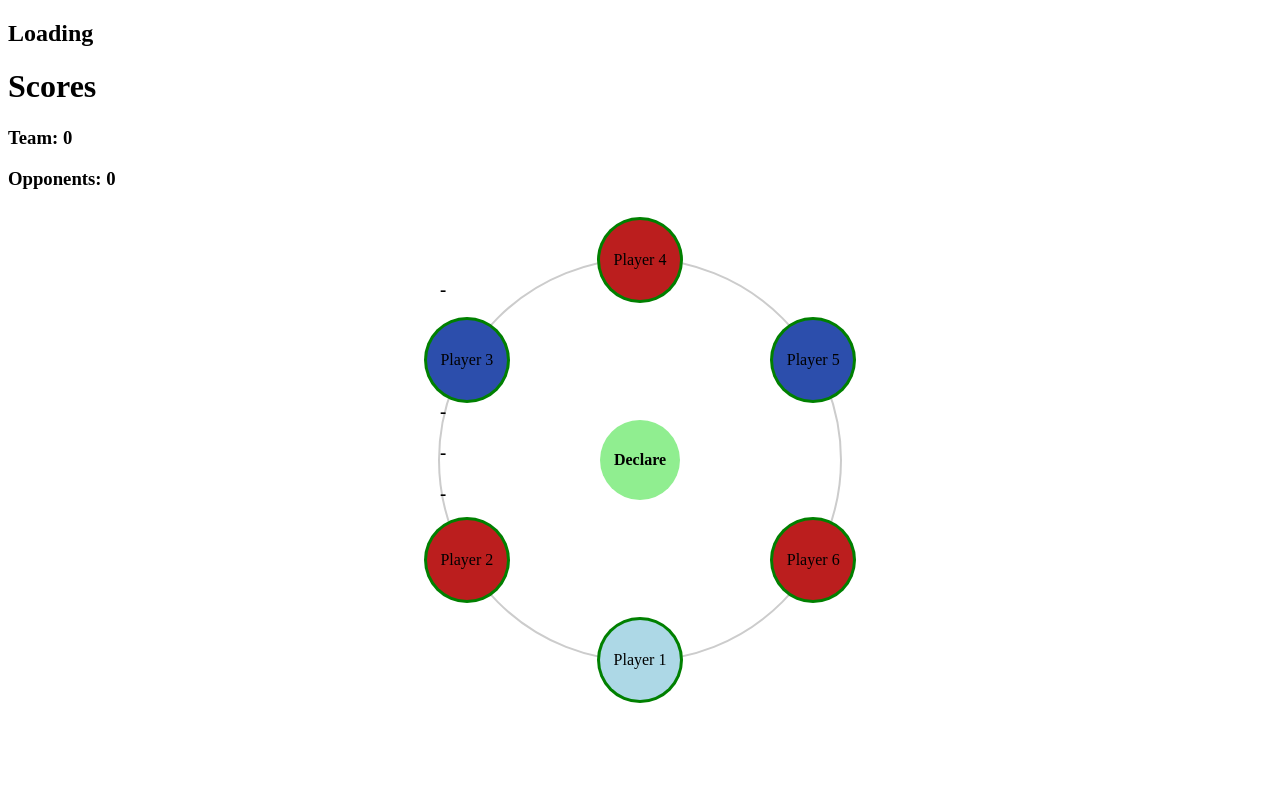
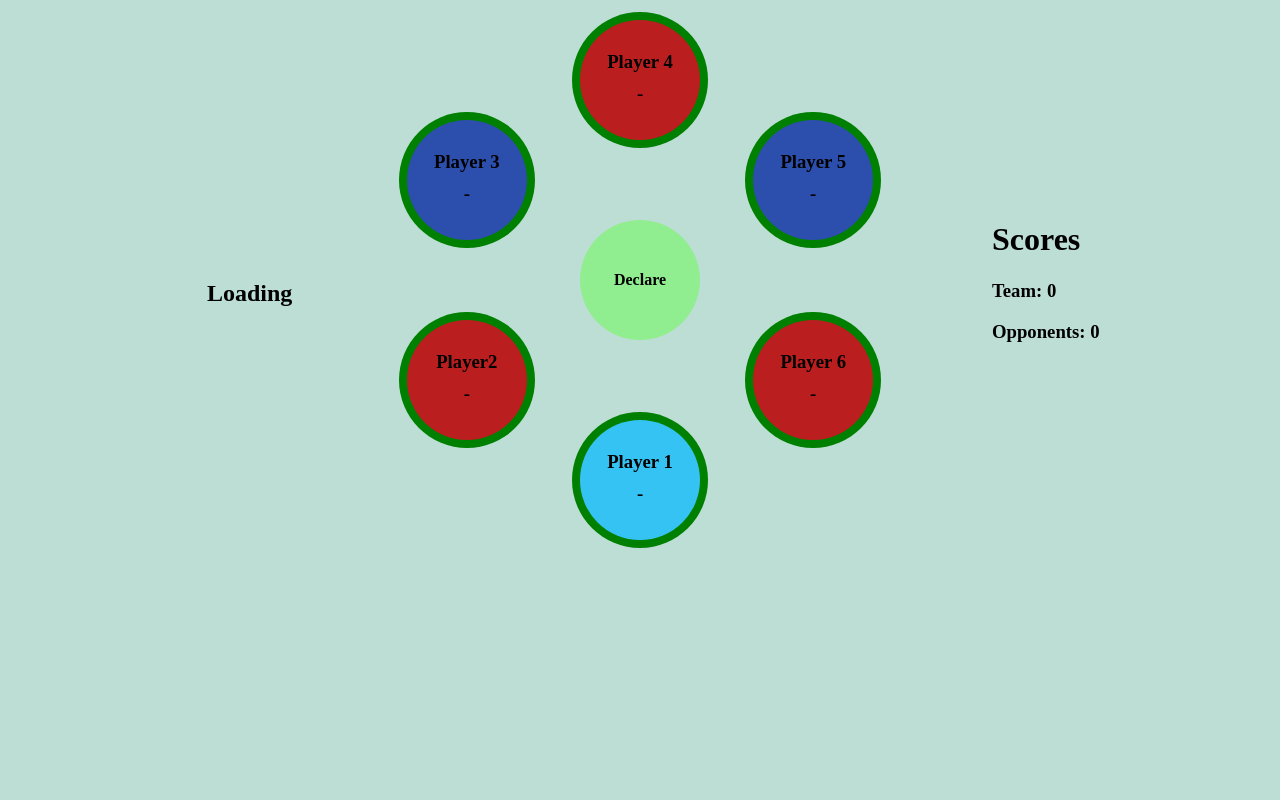
Before and after one commit to liamcolangelo/fish, a Flask app: page /game in a window 1280 px wide. Run offline with Flask 3, Linux system fonts and the light colour scheme; data that the repository does not hold is empty.

Commit message:
Screens look significantly nicer

```diff
--- a/static/game.css
+++ b/static/game.css
@@ -1,19 +1,65 @@
 /* Look up css animations later */
 
+html {
+    background-color: #bdded5;
+}
+
+body {
+    margin: 0;
+    height: 100vh;
+    width: 100vw;
+}
+
+#last-move {
+    position: absolute;
+    margin: 0;
+    height: 10vh;
+    width: 25vw;
+    top: 35vh;
+    left: 7vw;
+    text-align: center;
+}
+
+#scores-div {
+    position: absolute;
+    margin: 0;
+    top: 25vh;
+    height: 50vh;
+    width: 20vw;
+    left: calc(90% - 12.5vw);
+}
+
+#half-suit-choices {
+    position: absolute;
+    height: 10vh;
+    width: 100vw;
+    top: 25vh;
+    text-align: center;
+}
+
+#half-suits-dropdown {
+    margin: auto;
+    height: 100%;
+    width: 25%;
+    margin-top: 0;
+    margin-bottom: 0;
+    font-size: 200%;
+}
+
 #circle-container {
-    position: relative;
-    width: 400px;  /* Diameter of the circle */
-    height: 400px; /* Diameter of the circle */
+    position: absolute;
+    width: 50vh;  /* Diameter of the circle */
+    height: 50vh; /* Diameter of the circle */
     border-radius: 50%;
     margin: 0 auto;
-    border: 2px solid #ccc; /* Optional: to visualize the circle */
-    top: 50px;
+    top: 10vh;
+    left: calc(50% - 25vh);
 }
 
 .player {
     position: absolute;
-    width: 80px;
-    height: 80px;
+    width: 15vh;
+    height: 15vh;
     border-radius: 50%;
     display: flex;
     align-items: center;
@@ -22,18 +68,29 @@
     text-align: center;
 }
 
+.player-name {
+    position: absolute;
+    top: 1.5vh;
+    height: 2vh;
+}
+
+.hand-size {
+    position: absolute;
+    top: 5.5vh;
+}
+
 #declare {
     position: absolute;
-    width: 80px;
-    height: 80px;
+    width: 15vh;
+    height: 15vh;
     border-radius: 50%;
     display: flex;
     align-items: center;
     justify-content: center;
     transform-origin: center center;
     text-align: center;
-    top: calc(50% - 40px);
-    left: calc(50% - 40px);
+    top: calc(50% - 7.5vh);
+    left: calc(50% - 7.5vh);
     background-color: lightgreen;
     color: black;
     font-size: 50%;
@@ -49,45 +106,45 @@
 }
 
 .self {
-    background-color: lightblue;
+    background-color: rgb(53, 195, 243);
 }
 
 /* Position players in a circle */
-#player1 {
-    top: calc(100% - 40px);
-    left: calc(50% - 40px);
+#player-div1 {
+    top: calc(100% - 7.5vh);
+    left: calc(50% - 7.5vh);
 }
 
-#player2 {
-    top: calc(75% - 40px);
-    left: calc(6.7% - 40px);
+#player-div2 {
+    top: calc(75% - 7.5vh);
+    left: calc(6.7% - 7.5vh);
 }
 
-#player3 {
-    top: calc(25% - 40px);
-    left: calc(6.7% - 40px);
+#player-div3 {
+    top: calc(25% - 7.5vh);
+    left: calc(6.7% - 7.5vh);
 }
 
-#player4 {
-    top: calc(0% - 40px);
-    left: calc(50% - 40px);
+#player-div4 {
+    top: calc(0% - 7.5vh);
+    left: calc(50% - 7.5vh);
 }
 
-#player5 {
-    top: calc(25% - 40px);
-    left: calc(93.3% - 40px);
+#player-div5 {
+    top: calc(25% - 7.5vh);
+    left: calc(93.3% - 7.5vh);
     background-color: rgb(44, 78, 172);
 }
 
-#player6 {
-    top: calc(75% - 40px);
-    left: calc(93.3% - 40px);
+#player-div6 {
+    top: calc(75% - 7.5vh);
+    left: calc(93.3% - 7.5vh);
 }
 
 .turn-circle {
     position: absolute;
-    width: 86px;
-    height: 86px;
+    width: 17vh;
+    height: 17vh;
     border-radius: 50%;
     display: flex;
     align-items: center;
@@ -98,47 +155,54 @@
 }
 
 #turn-circle1 {
-    top: calc(100% - 43px);
-    left: calc(50% - 43px);
+    top: calc(100% - 8.5vh);
+    left: calc(50% - 8.5vh);
 }
 
 #turn-circle2 {
-    top: calc(75% - 43px);
-    left: calc(6.7% - 43px);
+    top: calc(75% - 8.5vh);
+    left: calc(6.7% - 8.5vh);
 }
 
 #turn-circle3 {
-    top: calc(25% - 43px);
-    left: calc(6.7% - 43px);
+    top: calc(25% - 8.5vh);
+    left: calc(6.7% - 8.5vh);
 }
 
 #turn-circle4 {
-    top: calc(0% - 43px);
-    left: calc(50% - 43px)
+    top: calc(0% - 8.5vh);
+    left: calc(50% - 8.5vh)
 }
 
 #turn-circle5{
-    top: calc(25% - 43px);
-    left: calc(93.3% - 43px);
+    top: calc(25% - 8.5vh);
+    left: calc(93.3% - 8.5vh);
 }
 
 #turn-circle6 {
-    top: calc(75% - 43px);
-    left: calc(93.3% - 43px);
+    top: calc(75% - 8.5vh);
+    left: calc(93.3% - 8.5vh);
 }
 
-/* This has to change so that more or less than 9 cards can fit */
+
 #hand {
     position: absolute;
-    top: calc(65% - 100px);
-    left: calc(50% - 450px);
-    width: 900px;
-    height: 200px;
+    width: 75vw;
+    height: 21vh;
+    top: 75vh;
+    left: calc(50% - 37.5vw);
+    justify-content: center;
+    text-align: center;
+    overflow: scroll;
 }
 
 .card {
-    width: 100px;
-    height: 200px;
+    position: relative;
+    width: 10vh;
+    height: 20vh;
+    margin: auto;
+    margin-top: 0;
+    margin-bottom: 0;
 }
 
 #half-suit-choices {
--- a/static/game.js
+++ b/static/game.js
@@ -1,3 +1,5 @@
+// Make sure declare button works properly
+
 // TODO: Make things look nice on all screens
 
 // TODO: Add winning screen
@@ -86,7 +88,7 @@ setInterval(function () {
         for (var player in num_cards) {
             for (var i = 1; i <= 6; i++) {
                 if (document.getElementById("player" + i).innerHTML == player) {
-                    document.getElementById("score" + i).innerHTML = num_cards[player];
+                    document.getElementById("hand" + i).innerHTML = num_cards[player];
                     if (num_cards[player] == 0) {
                         document.getElementById("player" + i).style.backgroundColor = "lightgray";
                     }
@@ -192,21 +194,21 @@ document.getElementById("declare").addEventListener("click", function() {
     });
 });
 
-document.getElementById("player2").addEventListener("click", function () {
+document.getElementById("player-div2").addEventListener("click", function () {
     if (! declaring) {
         asked = document.getElementById("player2").innerHTML;
         ask_player();
     }
 });
 
-document.getElementById("player4").addEventListener("click", function () {
+document.getElementById("player-div4").addEventListener("click", function () {
     if (! declaring) {
         asked = document.getElementById("player4").innerHTML;
         ask_player();
     }
 });
 
-document.getElementById("player6").addEventListener("click", function () {
+document.getElementById("player-div6").addEventListener("click", function () {
     if (! declaring) {
         asked = document.getElementById("player6").innerHTML;
         ask_player();
@@ -381,21 +383,21 @@ function go_thorugh_cards(half_suit, players_chosen, iteration) {
 
         var player_element = document.getElementById("player1");
         player_element.parentNode.replaceChild(player_element.cloneNode(true), player_element); // Removes previous event listeners
-        document.getElementById("player1").addEventListener("click", function () {
+        document.getElementById("player-div1").addEventListener("click", function () {
             console.log(document.getElementById("player1").innerHTML);
             players_chosen.push(document.getElementById("player1").innerHTML);
             go_thorugh_cards(half_suit, players_chosen, iteration + 1);
         });
         var player_element = document.getElementById("player3");
         player_element.parentNode.replaceChild(player_element.cloneNode(true), player_element); // Removes previous event listeners
-        document.getElementById("player3").addEventListener("click", function () {
+        document.getElementById("player-div3").addEventListener("click", function () {
             console.log(document.getElementById("player3").innerHTML);
             players_chosen.push(document.getElementById("player3").innerHTML);
             go_thorugh_cards(half_suit, players_chosen, iteration + 1);
         });
         var player_element = document.getElementById("player5");
         player_element.parentNode.replaceChild(player_element.cloneNode(true), player_element); // Removes previous event listeners
-        document.getElementById("player5").addEventListener("click", function () {
+        document.getElementById("player-div5").addEventListener("click", function () {
             console.log(document.getElementById("player5").innerHTML);
             players_chosen.push(document.getElementById("player5").innerHTML);
             go_thorugh_cards(half_suit, players_chosen, iteration + 1);
--- a/templates/game.html
+++ b/templates/game.html
@@ -23,18 +23,30 @@
             <div class="turn-circle" id="turn-circle4"></div>
             <div class="turn-circle" id="turn-circle5"></div>
             <div class="turn-circle" id="turn-circle6"></div>
-            <div class="player self" id="player1">Player 1</div>
-            <div class="player opponent" id="player2">Player 2</div>
-            <div class="player teammate" id="player3">Player 3</div>
-            <div class="player opponent" id="player4">Player 4</div>
-            <div class="player teammate" id="player5">Player 5</div>
-            <div class="player opponent" id="player6">Player 6</div>
-            <h3 class="score" id="score1">-</h3>
-            <h3 class="score" id="score2">-</h3>
-            <h3 class="score" id="score3">-</h3>
-            <h3 class="score" id="score4">-</h3>
-            <h3 class="score" id="score5">-</h3>
-            <h3 class="score" id="score6">-</h3>
+            <div class="player self" id="player-div1">
+                <h3 id="player1" class="player-name">Player 1</h3>
+                <h3 class="hand-size" id="hand1">-</h3>
+            </div>
+            <div class="player opponent" id="player-div2">
+                <h3 id="player2" class="player-name">Player2</h3>
+                <h3 class="hand-size" id="hand2">-</h3>
+            </div>
+            <div class="player teammate" id="player-div3">
+                <h3 id="player3" class="player-name">Player 3</h3>
+                <h3 class="hand-size" id="hand3">-</h3>
+            </div>
+            <div class="player opponent" id="player-div4">
+                <h3 id="player4" class="player-name">Player 4</h3>
+                <h3 class="hand-size" id="hand4">-</h3>
+            </div>
+            <div class="player teammate" id="player-div5">
+                <h3 id="player5" class="player-name">Player 5</h3>
+                <h3 class="hand-size" id="hand5">-</h3>
+            </div>
+            <div class="player opponent" id="player-div6">
+                <h3 id="player6" class="player-name">Player 6</h3>
+                <h3 class="hand-size" id="hand6">-</h3>
+            </div>
         </div>
         <div id="declare-card" hidden><img id="declare-card-image"></div>
         <div id="hand"></div>
--- a/templates/home.html
+++ b/templates/home.html
@@ -12,7 +12,7 @@
         <center>
             <h1>Welcome to Fish</h1>
             <h5>I didn't feel like typing out the rules, so you can find them <a href="https://en.wikipedia.org/wiki/Literature_(card_game)" target="_blank" rel="noopener noreferrer">here</a>.</h5>
-            <h5>You can find the code for this site at <a href="https://github.com/liamcolangelo/fish" target="_blank" rel="noopener noreferrer">GitHub</a>.</h5>
+            <h5>You can find the code and how to use this site at <a href="https://github.com/liamcolangelo/fish" target="_blank" rel="noopener noreferrer">GitHub</a>.</h5>
             <h3 id="choose-label">Choose a room</h3>
             <form id="dynamic-form" action="#">
                 <fieldset>
```
Also changed, not shown: other parts of static/game.css (+24 -6 lines).
